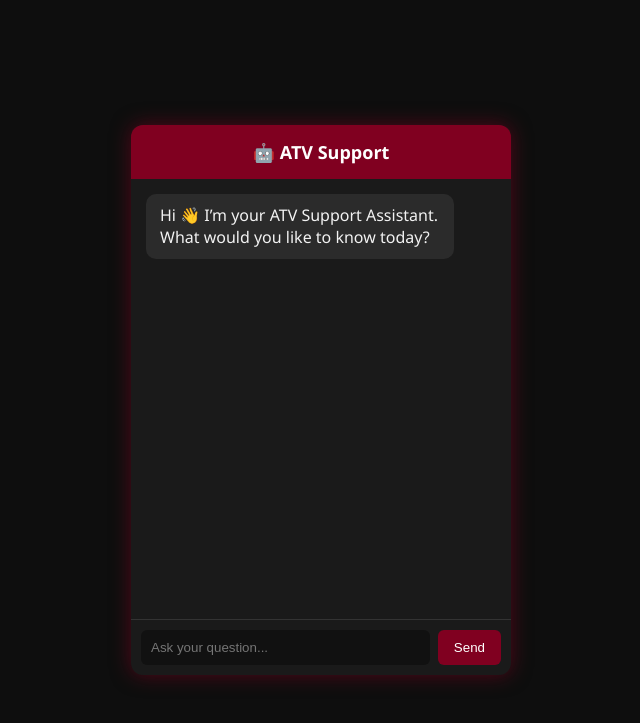
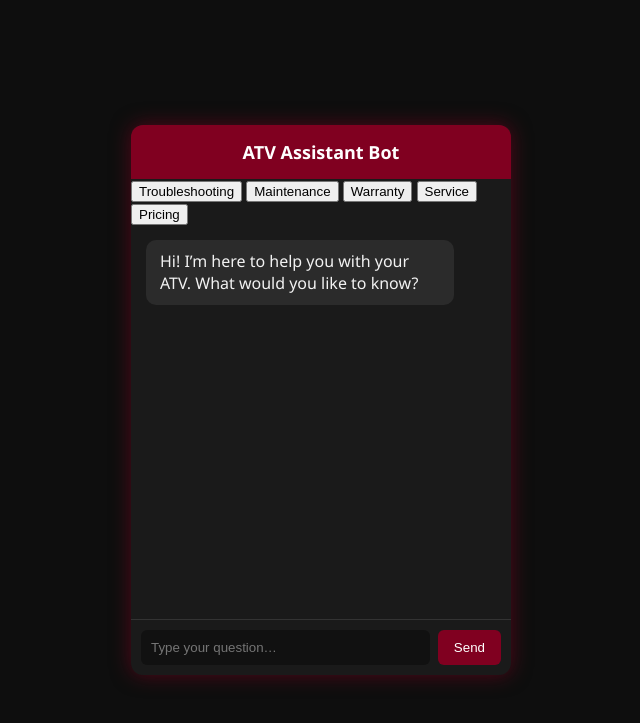
Before and after one commit to reeteesha-roy/atv-chatbot, a Flask app: page / in a window 1280 px wide. Shown: the top 723 px of the page, without its empty margins (319-959 px from the left). Run offline with Flask 3, Linux system fonts and the light colour scheme.

Commit message:
Update index.html

```diff
--- a/templates/index.html
+++ b/templates/index.html
@@ -1,28 +1,49 @@
 <!DOCTYPE html>
 <html lang="en">
 <head>
-    <meta charset="UTF-8" />
+  <meta charset="UTF-8">
   <title>ATV Support Chatbot</title>
+
+  <meta name="viewport" content="width=device-width, initial-scale=1.0">
+
   <link rel="stylesheet" href="{{ url_for('static', filename='style.css') }}">
 </head>
+
 <body>
 
   <div class="chat-container">
+
     <div class="chat-header">
-        🤖 ATV Support
+       ATV Assistant Bot
     </div>
 
-    <div class="chat-box" id="chatBox">
+
+    <div class="quick-buttons">
+      <button type="button" onclick="quickAsk('Troubleshooting help')"> Troubleshooting</button>
+      <button type="button" onclick="quickAsk('Maintenance guidance')"> Maintenance</button>
+      <button type="button" onclick="quickAsk('Warranty details')"> Warranty</button>
+      <button type="button" onclick="quickAsk('Service scheduling')"> Service</button>
+      <button type="button" onclick="quickAsk('Pricing and EMI options')"> Pricing</button>
+    </div>
+
+
+    <div id="chat-box" class="chat-box">
       <div class="bot-message">
-            Hi 👋 I’m your ATV Support Assistant.
-            What would you like to know today?
+        Hi! I’m here to help you with your ATV. What would you like to know?
       </div>
     </div>
 
+
     <div class="chat-input">
-        <input type="text" id="userInput" placeholder="Ask your question..." />
-        <button onclick="sendMessage()">Send</button>
+      <input
+        type="text"
+        id="user-input"
+        placeholder="Type your question…"
+        autocomplete="off"
+      />
+      <button type="button" onclick="sendMessage()">Send</button>
     </div>
+
   </div>
 
   <script src="{{ url_for('static', filename='script.js') }}"></script>
```
Lines whose indentation alone changed are shown as unchanged.
